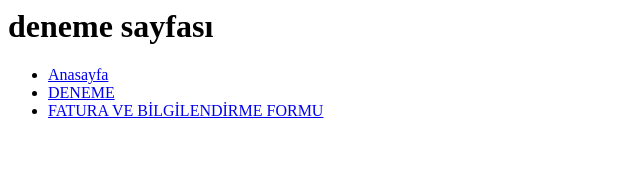
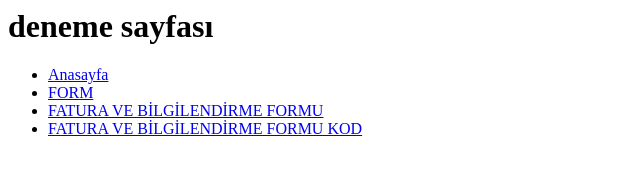
Before and after one commit to farukarslanCE/farukarslanCE.github.io, a plain HTML site: page index.html in a window 1280 px wide. Shown: the whole page, without its empty margins (0-640 px from the left). Drawn offline with Linux system fonts and the light colour scheme.

Commit message:
Update index.html

```diff
--- a/index.html
+++ b/index.html
@@ -11,9 +11,11 @@
 
                 <li><a href="index.html">Anasayfa</a></li>
 
-                <li><a href="dndform.html">DENEME</a></li>
+                <li><a href="dndform.html">FORM</a></li>
 
                 <li><a href="checkpoint.html">FATURA VE BİLGİLENDİRME FORMU</a></li>
+
+                <li><a href="checkpoint.html">FATURA VE BİLGİLENDİRME FORMU KOD</a></li>
             </ul>
         </div>
     </body>
```
